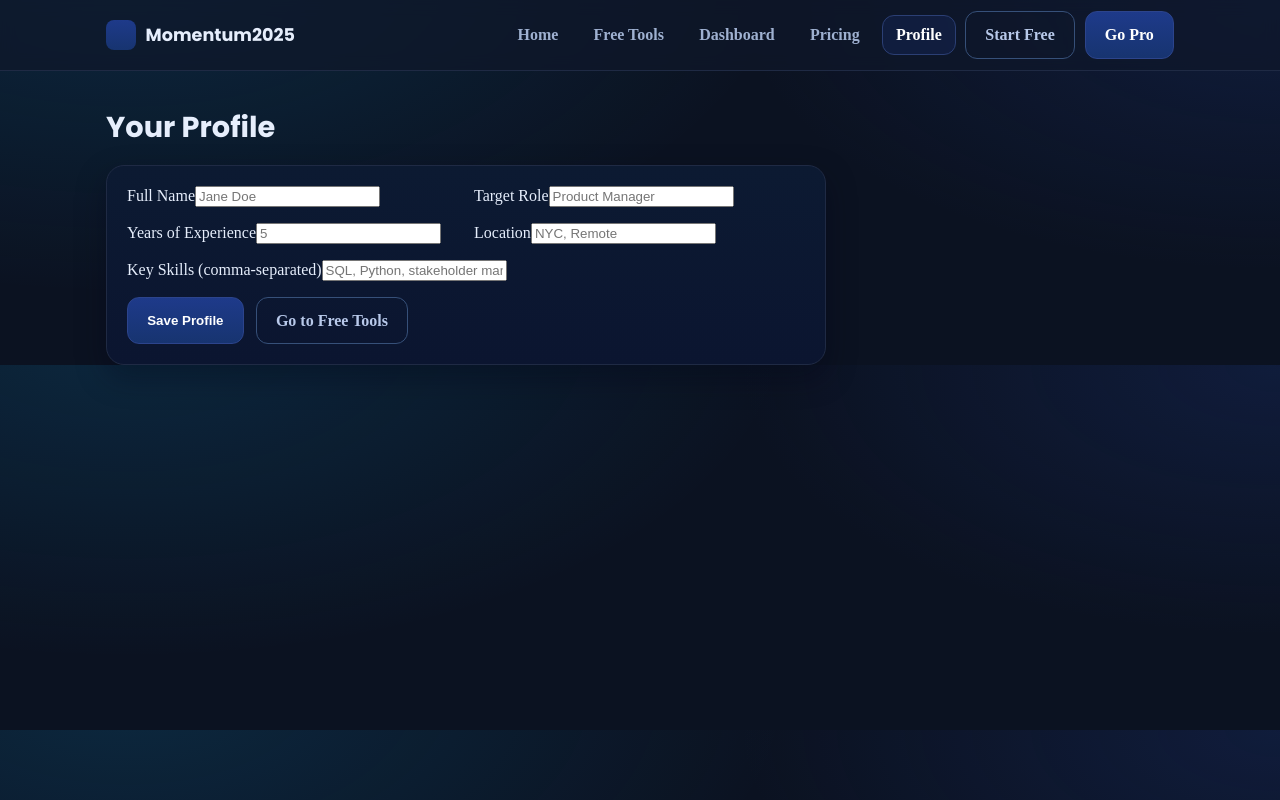
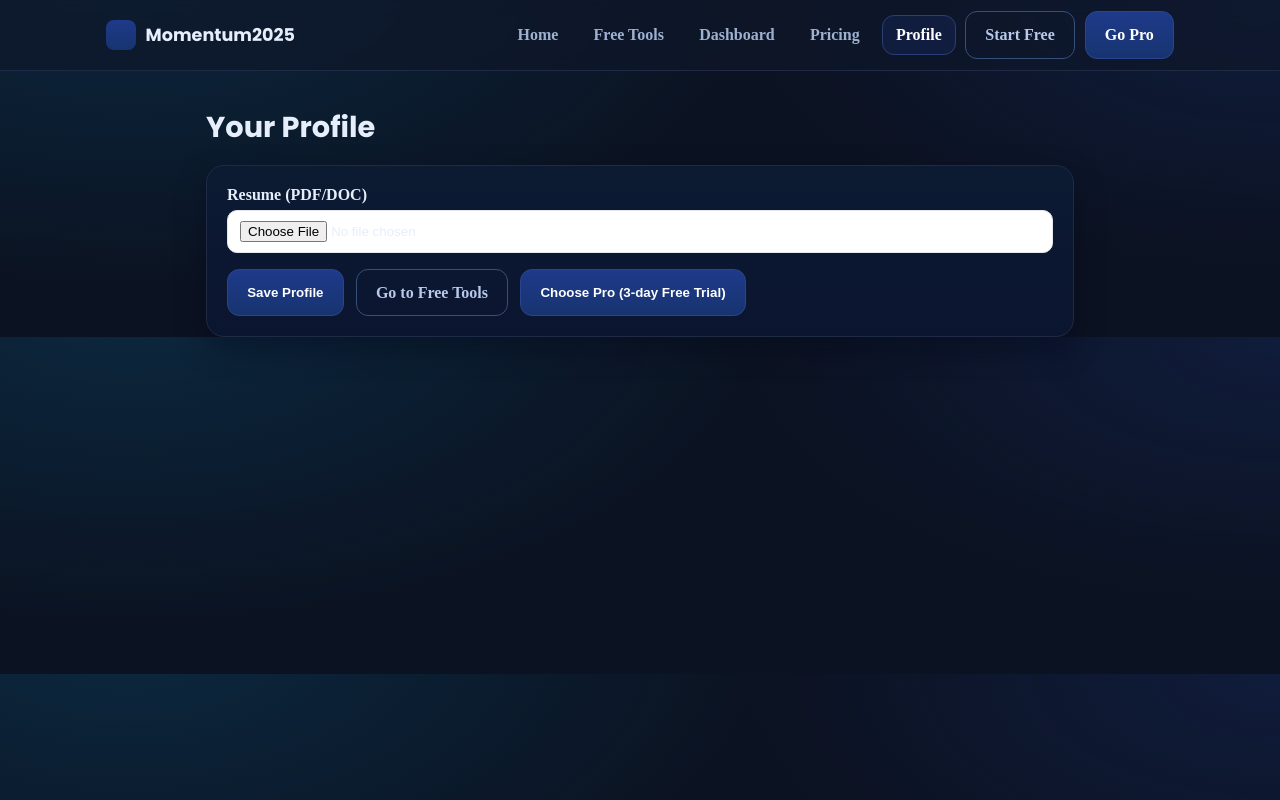
Before and after one commit to AGoff2689/Momentum2025, a Next.js app: page /profile in a window 1280 px wide. Built offline with nearby package versions, Linux system fonts and the light colour scheme.

Commit message:
Profile: 10 questions + resume upload

```diff
--- a/app/profile/page.tsx
+++ b/app/profile/page.tsx
@@ -1,63 +1,107 @@
 "use client";
 import { useEffect, useState } from "react";
 
+type Profile = {
+  name: string;
+  email: string;
+  role: string;
+  exp: string;
+  location: string;
+  education: string;
+  skills: string;
+  industries: string;
+  salary: string;
+  status: string;
+  resumeName?: string;
+};
+
+const KEY = "m25:profile";
+
 export default function ProfilePage() {
-  const [name, setName] = useState("");
-  const [role, setRole] = useState("");
-  const [exp, setExp] = useState("");
-  const [skills, setSkills] = useState("");
-  const [location, setLocation] = useState("");
+  const [p, setP] = useState<Profile>({
+    name: "", email: "", role: "", exp: "", location: "",
+    education: "", skills: "", industries: "", salary: "", status: "",
+    resumeName: ""
+  });
+  const [resumeFile, setResumeFile] = useState<File | null>(null);
+  const [busy, setBusy] = useState(false);
 
   useEffect(() => {
     if (typeof window === "undefined") return;
-    setName(localStorage.getItem("m25:name") || "");
-    setRole(localStorage.getItem("m25:role") || "");
-    setExp(localStorage.getItem("m25:exp") || "");
-    setSkills(localStorage.getItem("m25:skills") || "");
-    setLocation(localStorage.getItem("m25:location") || "");
+    const saved = localStorage.getItem(KEY);
+    if (saved) setP(JSON.parse(saved));
   }, []);
 
   const save = () => {
     if (typeof window === "undefined") return;
-    localStorage.setItem("m25:name", name);
-    localStorage.setItem("m25:role", role);
-    localStorage.setItem("m25:exp", exp);
-    localStorage.setItem("m25:skills", skills);
-    localStorage.setItem("m25:location", location);
+    localStorage.setItem(KEY, JSON.stringify(p));
     alert("Profile saved ✓");
   };
 
+  const onResume = (f?: File) => {
+    if (!f) return;
+    setResumeFile(f);
+    setP(s => ({ ...s, resumeName: f.name }));
+  };
+
+  const set = (field: keyof Profile) => (v: string) =>
+    setP(s => ({ ...s, [field]: v }));
+
+  // 👉 New: start Pro trial via Netlify function
+  const startProTrial = async () => {
+    try {
+      setBusy(true);
+      const res = await fetch("/.netlify/functions/create-checkout", {
+        method: "POST",
+        headers: { "Content-Type": "application/json" },
+        body: JSON.stringify({ mode: "subscription", trialDays: 3 })
+      });
+      const data = await res.json();
+      if (data.url) {
+        window.location.href = data.url;
+      } else {
+        alert("Could not start trial. Please try again.");
+      }
+    } finally {
+      setBusy(false);
+    }
+  };
+
+  const inputStyle: React.CSSProperties = {
+    width: "100%", padding: "10px 12px", borderRadius: 10,
+    border: "1px solid #e5e7eb", background: "#fff"
+  };
+
+  const labelStyle: React.CSSProperties = {
+    display: "block", fontWeight: 600, marginBottom: 6
+  };
+
   return (
-    <main className="container" style={{ paddingTop: "1rem" }}>
+    <main className="container" style={{ paddingTop: "1rem", maxWidth: 900 }}>
       <h1 className="h2" style={{ marginBottom: "1rem" }}>Your Profile</h1>
 
-      <section className="card card-lg" style={{ maxWidth: 720 }}>
-        <div style={{ display:"grid", gap:"1rem", gridTemplateColumns:"repeat(2,minmax(0,1fr))" }}>
-          <div>
-            <label className="label">Full Name</label>
-            <input className="input" value={name} onChange={e=>setName(e.target.value)} placeholder="Jane Doe" />
-          </div>
-          <div>
-            <label className="label">Target Role</label>
-            <input className="input" value={role} onChange={e=>setRole(e.target.value)} placeholder="Product Manager" />
-          </div>
-          <div>
-            <label className="label">Years of Experience</label>
-            <input className="input" value={exp} onChange={e=>setExp(e.target.value)} placeholder="5" />
-          </div>
-          <div>
-            <label className="label">Location</label>
-            <input className="input" value={location} onChange={e=>setLocation(e.target.value)} placeholder="NYC, Remote" />
-          </div>
+      <section className="card card-lg">
+        <div style={{ display: "grid", gap: "1rem", gridTemplateColumns: "repeat(2,minmax(0,1fr))" }}>
+          {/* (all your profile questions stay the same) */}
+          {/* … */}
           <div style={{ gridColumn: "1 / -1" }}>
-            <label className="label">Key Skills (comma-separated)</label>
-            <input className="input" value={skills} onChange={e=>setSkills(e.target.value)} placeholder="SQL, Python, stakeholder management" />
+            <label style={labelStyle}>Resume (PDF/DOC)</label>
+            <input
+              style={inputStyle}
+              type="file"
+              accept=".pdf,.doc,.docx"
+              onChange={e => onResume(e.target.files?.[0] || undefined)}
+            />
+            {p.resumeName && <div className="subtle" style={{ marginTop: 6 }}>Selected: {p.resumeName}</div>}
           </div>
         </div>
 
         <div style={{ display: "flex", gap: ".75rem", marginTop: "1rem" }}>
           <button className="btn btn-primary" onClick={save}>Save Profile</button>
           <a className="btn btn-outline" href="/free">Go to Free Tools</a>
+          <button className="btn btn-primary" onClick={startProTrial} disabled={busy}>
+            {busy ? "Starting trial…" : "Choose Pro (3-day Free Trial)"}
+          </button>
         </div>
       </section>
     </main>
```
